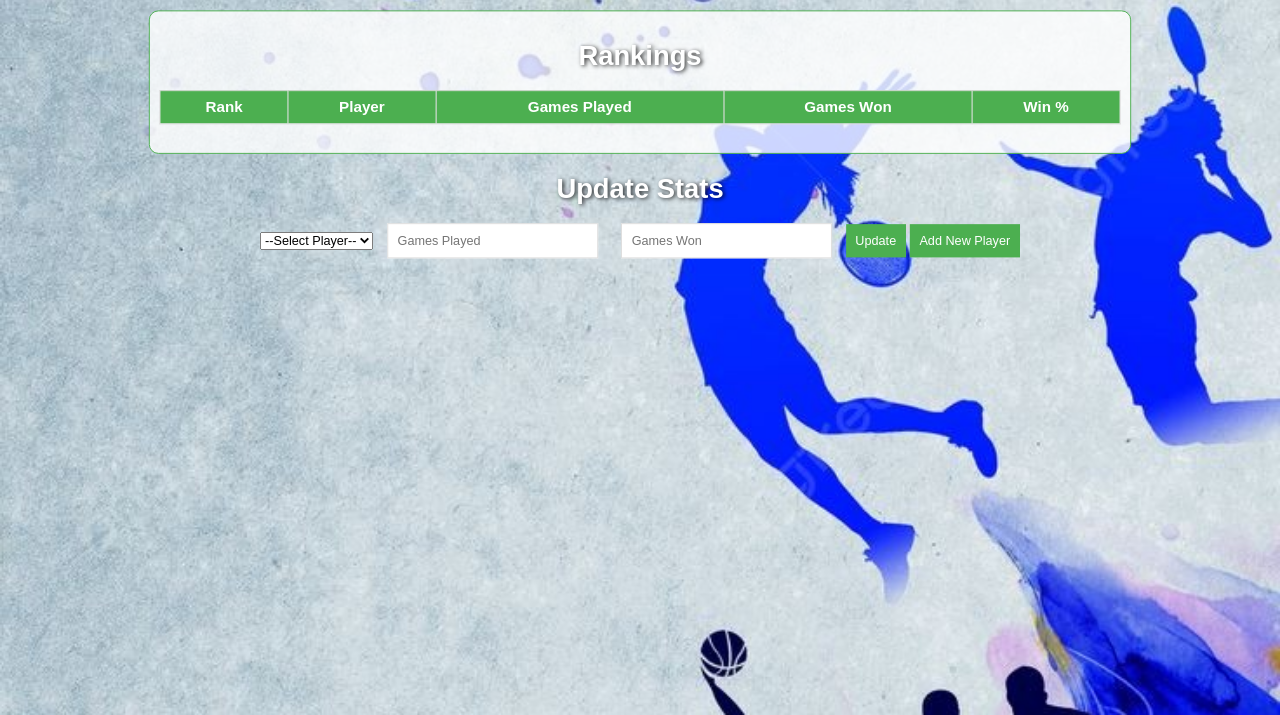
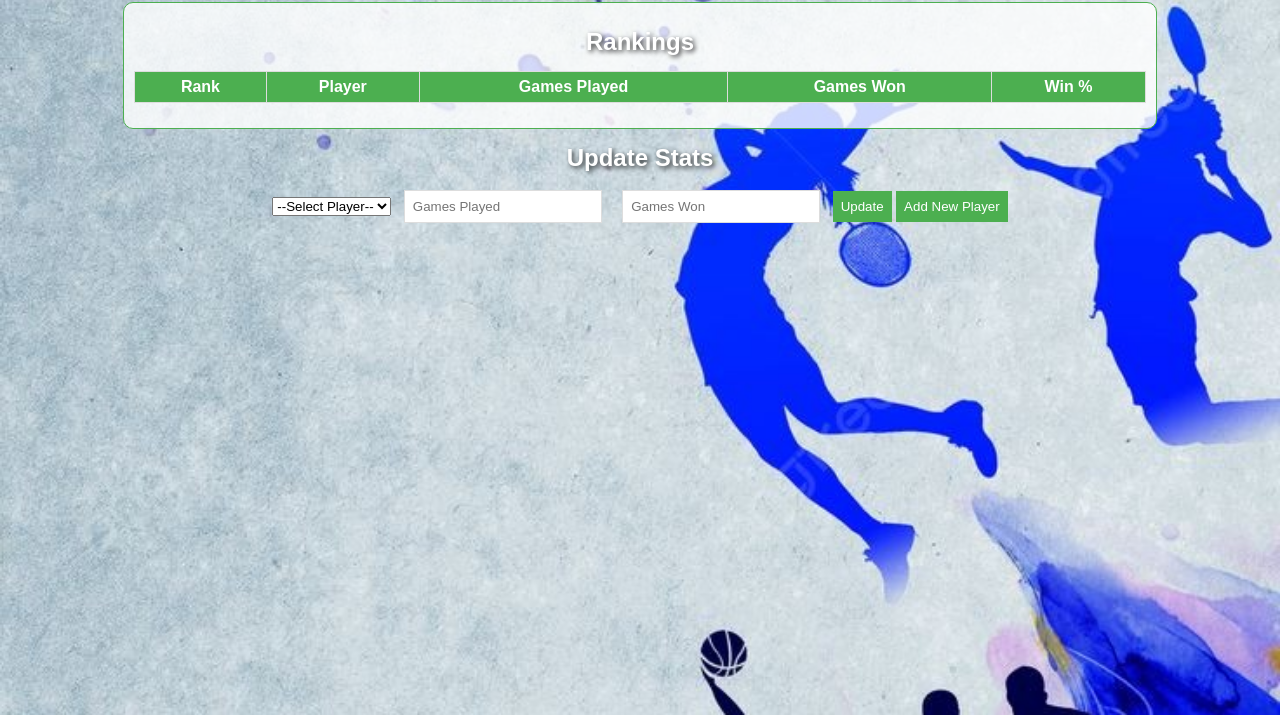
Before and after one commit to Admin28872/Tennis-Leaderboard, a plain HTML site: page index.html in a window 1280 px wide. Shown: the part 85-800 px from the top of the page. Drawn offline with Linux system fonts and the light colour scheme; no server answers.

Commit message:
Update styles.css

```diff
--- a/styles.css
+++ b/styles.css
@@ -4,28 +4,26 @@ body {
     background: url('https://raw.githubusercontent.com/Admin28872/Tennis-Leaderboard/refs/heads/main/5807a0d502f06c1c7134fef291cbc317.jpg') no-repeat center center fixed;
     background-size: cover;
     color: white;
-    transform: scale(0.95); /* Slightly reduce the overall size */
-    transform-origin: top center; /* Ensure scaling stays centered */
 }
 
 h1 {
-    text-shadow: 2px 2px 5px rgba(0, 0, 0, 0.8);
+    text-shadow: 2px 2px 5px rgba(0, 0, 0, 0.8);  /* Dark shadow for title */
     color: white;
-    font-size: 2.5em;
+    font-size: 2.2em;  /* Reduced font size */
 }
 
 h2 {
-    text-shadow: 2px 2px 5px rgba(0, 0, 0, 0.8);
+    text-shadow: 2px 2px 5px rgba(0, 0, 0, 0.8);  /* Dark shadow for "Rankings" */
     color: white;
-    font-size: 1.8em;
+    font-size: 1.5em;  /* Reduced font size */
     margin-bottom: 10px;
 }
 
 #leaderboard {
-    margin: 20px auto;
+    margin: 15px auto;  /* Reduced margin */
     width: 80%;
-    background-color: rgba(255, 255, 255, 0.8);
-    border: 1px solid #4CAF50;
+    background-color: rgba(255, 255, 255, 0.8);  /* Slight transparency */
+    border: 1px solid #4CAF50;  /* Subtle thin border */
     padding: 10px;
     border-radius: 10px;
 }
@@ -33,15 +31,15 @@ h2 {
 table {
     width: 100%;
     border-collapse: collapse;
-    margin: 20px 0;
+    margin: 15px 0;  /* Reduced margin */
 }
 
 th, td {
-    border: 1px solid #ddd;
-    padding: 8px;
-    background-color: rgba(255, 255, 255, 0.9);
-    color: #333;
-    text-shadow: none;
+    border: 1px solid #ddd;  /* Thin, subtle border */
+    padding: 6px;  /* Reduced padding */
+    background-color: rgba(255, 255, 255, 0.9);  /* Slightly transparent table background */
+    color: #333;  /* Darker text for better contrast */
+    text-shadow: none;  /* No text shadow for table content */
 }
 
 th {
@@ -50,8 +48,8 @@ th {
 }
 
 button {
-    margin-top: 10px;
-    padding: 10px;
+    margin-top: 8px;  /* Reduced margin */
+    padding: 8px;  /* Reduced padding */
     background-color: #4CAF50;
     color: white;
     border: none;
@@ -63,14 +61,14 @@ button:hover {
 }
 
 input {
-    margin: 10px;
-    padding: 10px;
-    width: 200px;
+    margin: 8px;  /* Reduced margin */
+    padding: 8px;  /* Reduced padding */
+    width: 180px;  /* Slightly reduced width */
     border: 1px solid #ddd;
 }
 
 h2 {
-    margin-top: 20px;
+    margin-top: 15px;  /* Reduced margin */
     color: white;
 }
 
@@ -78,10 +76,10 @@ h2 {
 @media (max-width: 600px) {
     #leaderboard {
         width: 90%;
-        margin: 20px auto;
+        margin: 15px auto;  /* Reduced margin */
     }
 
     input {
-        width: 80%;
+        width: 75%;  /* Adjust width for mobile */
     }
 }
```
